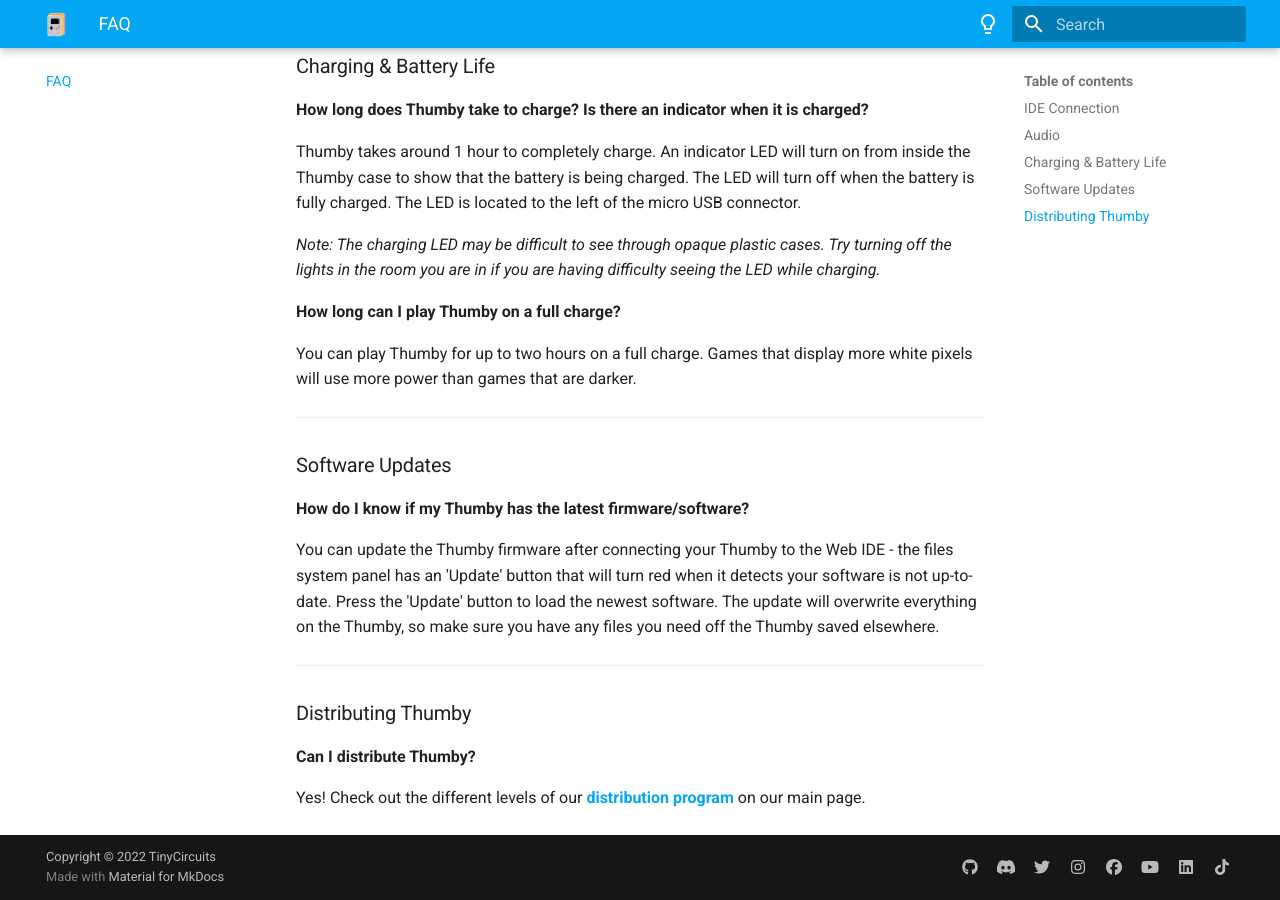
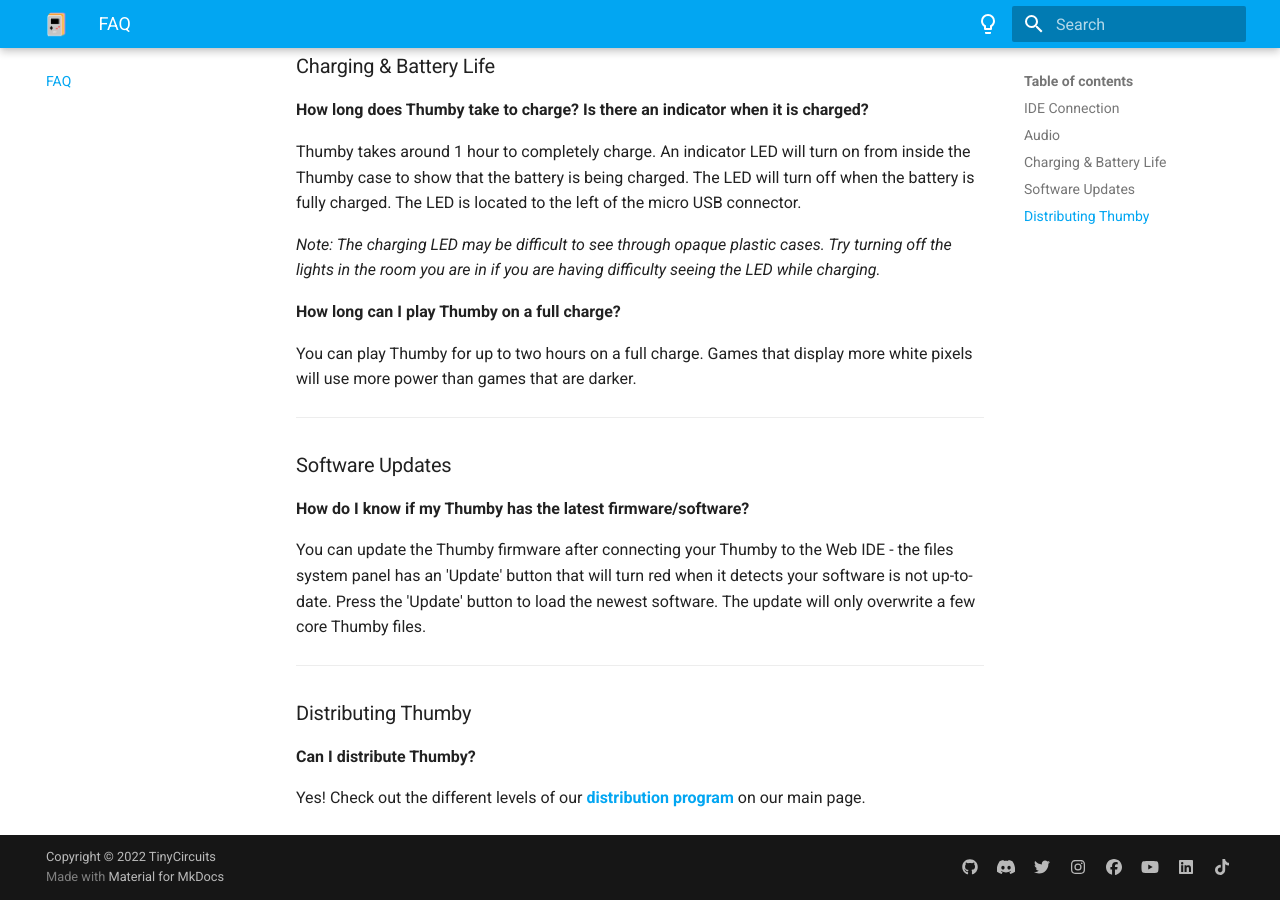
Before and after one commit to TinyCircuits/Thumby-Website, an MkDocs documentation site: the page built from docs/FAQ.md, in a window 1280 px wide and 900 px high, scrolled down 1146 px. Built offline with MkDocs 1.6.1 and Material for MkDocs 9.7.7, drawn with Linux system fonts in a browser that asks for light colours.

Commit message:
Correct explanation mistake in FAQ

```diff
--- a/docs/FAQ.md
+++ b/docs/FAQ.md
@@ -42,7 +42,7 @@
 
 **How do I know if my Thumby has the latest firmware/software?**
 
-You can update the Thumby firmware after connecting your Thumby to the Web IDE - the files system panel has an 'Update' button that will turn red when it detects your software is not up-to-date. Press the 'Update' button to load the newest software. The update will overwrite everything on the Thumby, so make sure you have any files you need off the Thumby saved elsewhere.
+You can update the Thumby firmware after connecting your Thumby to the Web IDE - the files system panel has an 'Update' button that will turn red when it detects your software is not up-to-date. Press the 'Update' button to load the newest software. The update will only overwrite a few core Thumby files.
 
 ---
 
```
